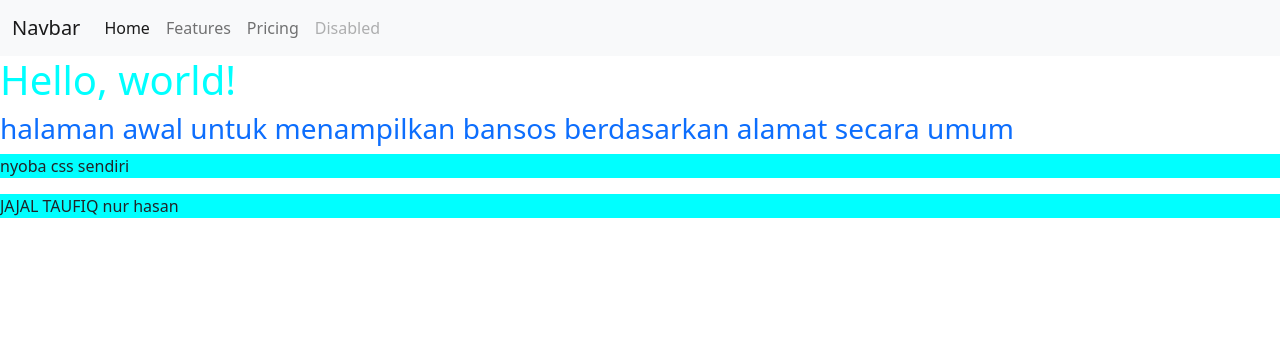
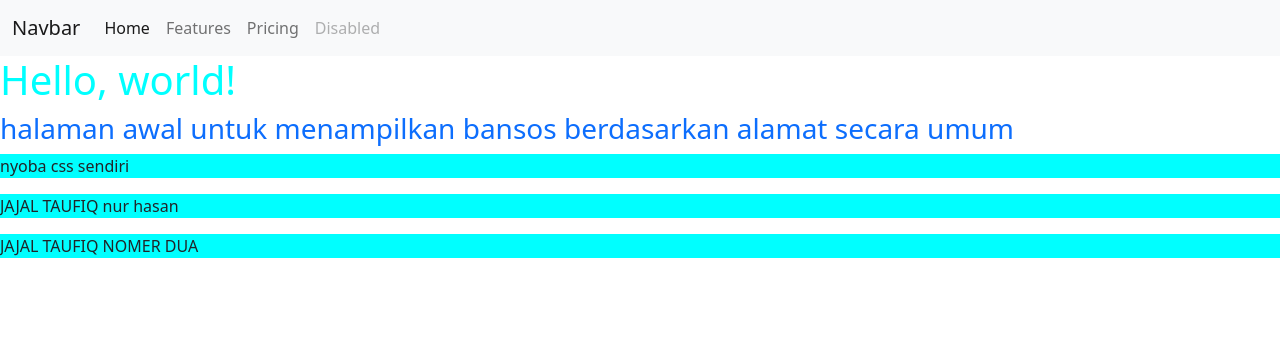
Before and after one commit to Rizka-syaukany/sistem-informasi-data-personal-berbasis-web-dengan-pencarian-berdasarkan-NIK, a PHP site: page / in a window 1280 px wide. Shown: the top 356 px of the page. Run offline with PHP 8.4, Linux system fonts and the light colour scheme.

Commit message:
tambah kedua

```diff
--- a/index.php
+++ b/index.php
@@ -48,7 +48,7 @@
     <h3 class="text-primary">halaman awal untuk menampilkan bansos berdasarkan alamat secara umum</h3>
     <p>nyoba css sendiri</p>
     <p>JAJAL TAUFIQ nur hasan</p>
-
+    <p>JAJAL TAUFIQ NOMER DUA</p>
     <!-- Optional JavaScript; choose one of the two! -->
 
     <!-- Option 1: Bootstrap Bundle with Popper -->
```
